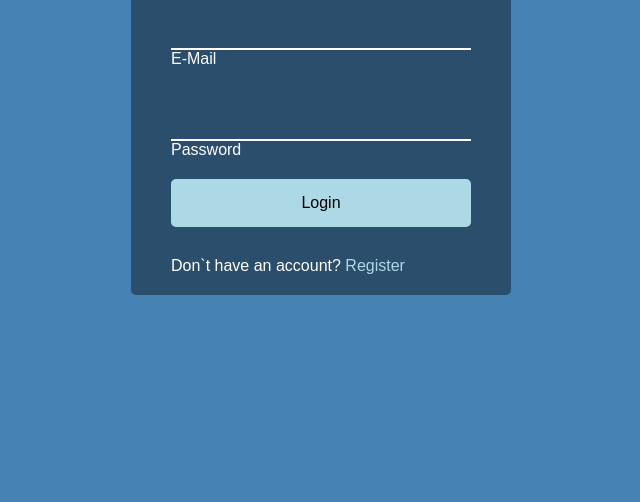
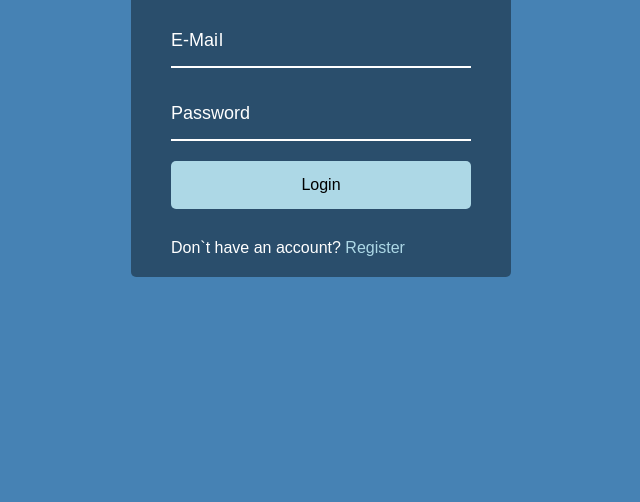
Before and after one commit to papack/form-wave-animation, a plain HTML site: page src/index.html in a window 1280 px wide. Shown: the part 298-800 px from the top of the page, without its empty margins (319-959 px from the left). Drawn offline with Linux system fonts and the light colour scheme; a web font is replaced by a local one.

Commit message:
add label effect

```diff
--- a/src/script.js
+++ b/src/script.js
@@ -0,0 +1,11 @@
+const labels = document.querySelectorAll(".form-control label");
+
+labels.forEach((label) => {
+  label.innerHTML = label.innerText
+    .split("")
+    .map(
+      (letter, idx) =>
+        `<span style="transition-delay:${idx * 50}ms">${letter}</span>`
+    )
+    .join("");
+});
--- a/src/style.css
+++ b/src/style.css
@@ -81,4 +81,24 @@ body {
 .form-control input:focus,
 .form-control input:valid {
   outline: none;
+  border-bottom-color: lightblue;
 }
+
+.form-control label {
+  position: absolute;
+  top: 15px;
+  left: 0;
+}
+
+.form-control label span {
+  display: inline-block;
+  font-size: 18px;
+  min-width: 5px;
+  transition: 0.3s cubic-bezier(0.68, -0.55, 0.256, 1.55);
+}
+
+.form-control input:focus + label span,
+.form-control input:focus + label span {
+  color: lightblue;
+  transform: translateY(-30px);
+}
```
